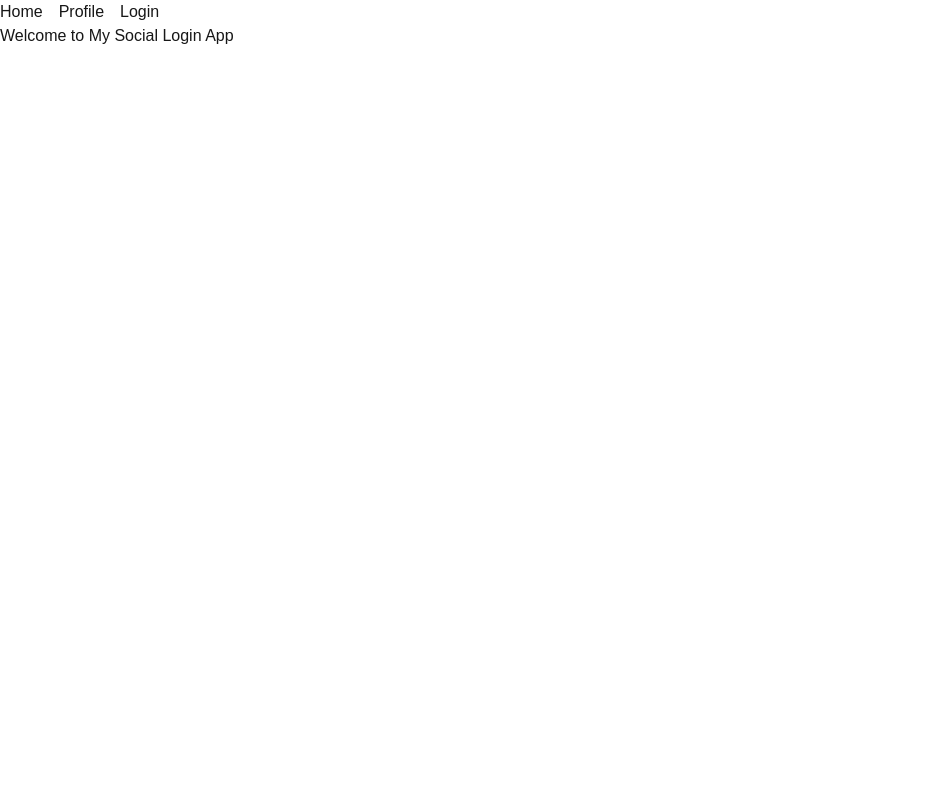
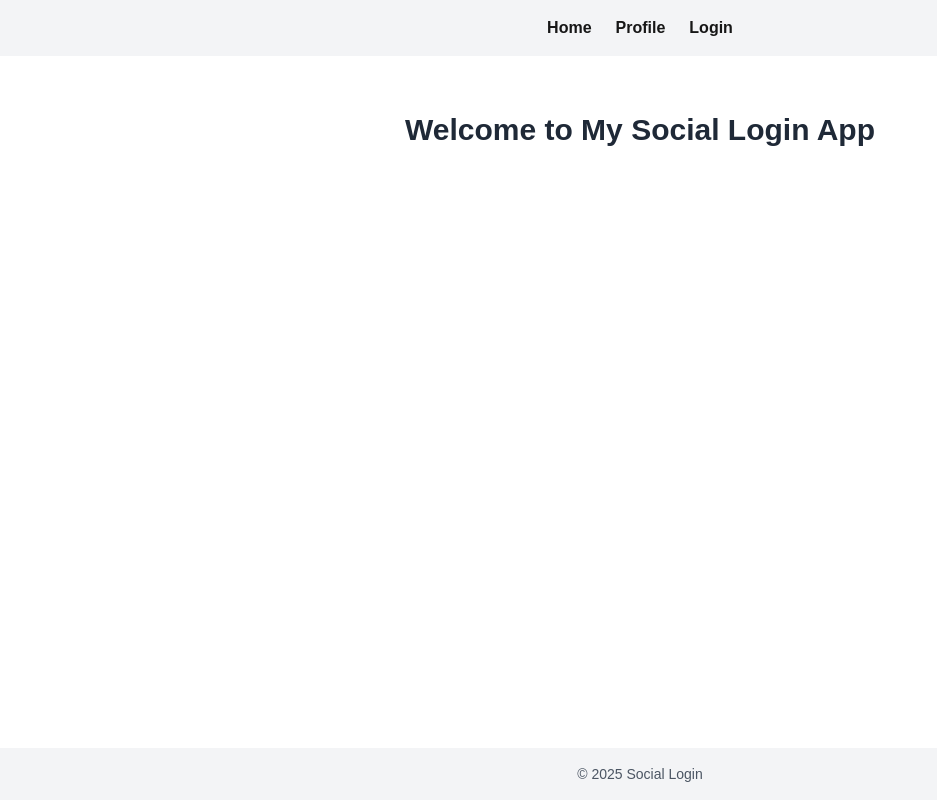
Before and after one commit to ihSakib/social-login, a Next.js app: page / in a window 1280 px wide. Shown: the whole page, without its empty margins (0-937 px from the left). Built offline with nearby package versions, Linux system fonts and the light colour scheme; no server answers.

Commit message:
Refactor authentication and layout components for improved styling and functionality

```diff
--- a/app/api/auth/[...nextauth]/route.jsx
+++ b/app/api/auth/[...nextauth]/route.jsx
@@ -12,19 +12,6 @@ const handler = NextAuth({
     // Add other providers if needed
   ],
   secret: process.env.NEXTAUTH_SECRET,
-  pages: {
-    signIn: "/auth/signin", // Custom login page
-  },
-  callbacks: {
-    async redirect({ url, baseUrl }) {
-      // Optionally, you can customize the redirect URL here
-      // For example, if you want to redirect to a specific page after login:
-      if (url === "/auth/signin") {
-        return baseUrl; // Redirect to the home page or any other URL
-      }
-      return url || baseUrl;
-    },
-  },
 });
 
 export { handler as GET, handler as POST };
--- a/app/layout.jsx
+++ b/app/layout.jsx
@@ -10,39 +10,53 @@ function LogoutButton() {
   const { data: session } = useSession();
 
   const handleLogout = async () => {
-    await signOut({ callbackUrl: "/" }); // Redirect to homepage after logout
+    await signOut({ callbackUrl: "/" });
   };
 
   if (!session) {
-    return null; // Hide the logout button if the user is not logged in
+    return null;
   }
 
-  return <button onClick={handleLogout}>Logout</button>;
+  return (
+    <button onClick={handleLogout} className="font-bold hover:text-red-500">
+      Logout
+    </button>
+  );
 }
 
 function LoginButton() {
   const { data: session } = useSession();
-  return session ? null : <Link href="/login">Login</Link>;
+  return session ? null : (
+    <Link href="/login" className="font-bold hover:text-blue-500">
+      Login
+    </Link>
+  );
 }
 
 export default function RootLayout({ children }) {
   return (
     <SessionProvider>
       <html lang="en">
-        <body>
-          {/** header */}
-          <header>
-            <nav className="flex gap-4">
-              <Link href="/">Home</Link>
-              <Link href="/profile">Profile</Link>
+        <body className="flex flex-col min-h-screen ">
+          {/* header */}
+          <header className="bg-gray-100 p-4">
+            <nav className="flex gap-4 md:gap-6 justify-center">
+              <Link href="/" className="font-bold hover:text-blue-500">
+                Home
+              </Link>
+              <Link href="/profile" className="font-bold hover:text-blue-500">
+                Profile
+              </Link>
               <LoginButton />
               <LogoutButton />
             </nav>
           </header>
-          {/** main  */}
-          <main>{children}</main>
-          {/**footer */}
-          <footer></footer>
+          {/* main  */}
+          <main className="p-4">{children}</main>
+          {/*footer */}
+          <footer className="bg-gray-100 text-sm text-gray-600  p-4 text-center mt-auto">
+            <p>&copy; {new Date().getFullYear()} Social Login</p>
+          </footer>
         </body>
       </html>
     </SessionProvider>
--- a/app/login/page.jsx
+++ b/app/login/page.jsx
@@ -1,11 +1,24 @@
-// app/page.js
-"use client"
+"use client";
+
 import { signIn } from "next-auth/react";
 
-export default function HomePage() {
+const LoginButton = () => {
+  const handleLogin = async () => {
+    await signIn("google", {
+      callbackUrl: "/profile",
+    });
+  };
+
   return (
-    <div>
-      <button onClick={() => signIn("google")}>Login with Google</button>
+    <div className="flex justify-center my-10">
+      <button
+        onClick={handleLogin}
+        className=" py-2 px-4 bg-blue-500 hover:bg-blue-600 text-white text-sm  rounded-md"
+      >
+        Login with Google
+      </button>
     </div>
   );
-}
+};
+
+export default LoginButton;
--- a/app/page.js
+++ b/app/page.js
@@ -1,11 +1,13 @@
-import React from 'react';
+import React from "react";
 
 const Page = () => {
   return (
-    <div>
-      <h1>Welcome to My Social Login App</h1>
+    <div className="flex flex-col items-center justify-center mt-10 ">
+      <h1 className="text-3xl font-bold text-gray-800 mb-4">
+        Welcome to My Social Login App
+      </h1>
     </div>
   );
-}
+};
 
 export default Page;
--- a/app/profile/page.jsx
+++ b/app/profile/page.jsx
@@ -1,5 +1,5 @@
 // app/profile.js
-"use client"
+"use client";
 
 import { useSession } from "next-auth/react";
 
@@ -7,14 +7,29 @@ export default function Profile() {
   const { data: session } = useSession();
 
   if (!session) {
-    return <p>You are not logged in.</p>;
+    return <p className="text-center text-lg py-4">You are not logged in.</p>; // Styled message
   }
 
   return (
-    <div>
-      <h1>Welcome, {session.user.name}</h1>
-      <img src={session.user.image} alt="Profile Image" />
-      <p>Email: {session.user.email}</p>
+    <div className="flex flex-col items-center justify-center mt-10">
+      {" "}
+      {/* Centered content */}
+      <div className="bg-white p-8 rounded-lg shadow-md">
+        {" "}
+        {/* Card-like container */}
+        <h1 className="text-3xl font-bold text-gray-800 mb-4">
+          Welcome, {session.user.name}
+        </h1>
+        <img
+          src={session.user.image}
+          alt="Profile Image"
+          className="rounded-full h-32 w-32 object-cover mb-4" // Styled image
+        />
+        <p className="text-lg text-gray-600 mb-2">
+          Email: {session.user.email}
+        </p>
+
+      </div>
     </div>
   );
 }
```
